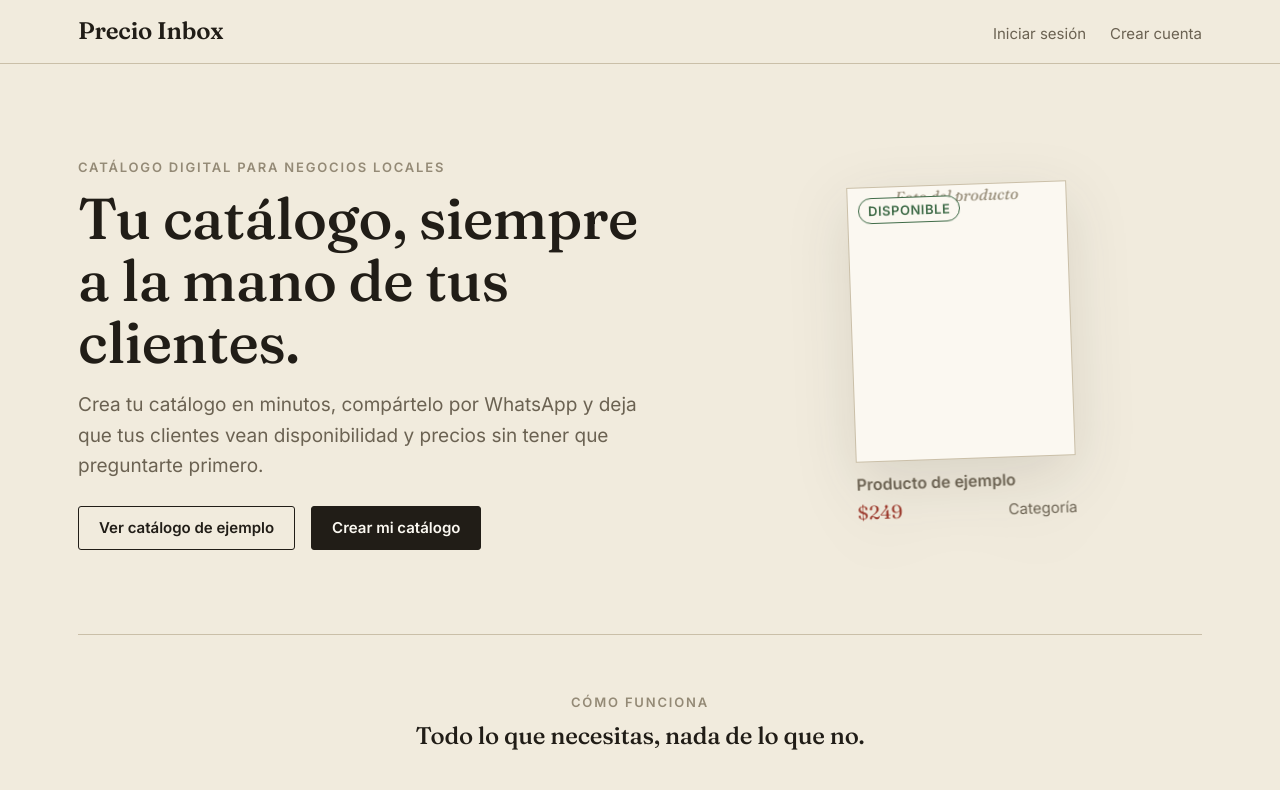
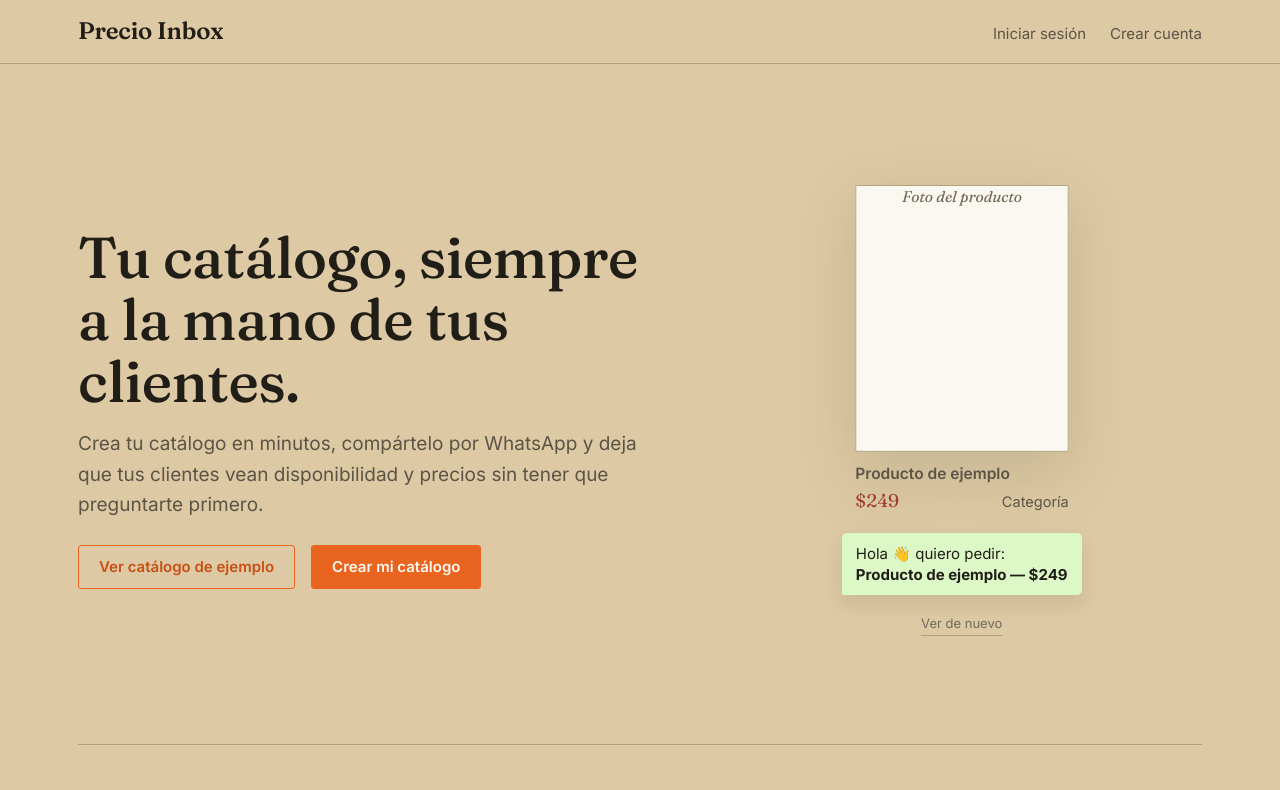
Before and after one commit to umiphos/shelfy-front, a React (Vite) app: page / in a window 1280 px wide. Shown: the top 790 px of the page. Built offline with nearby package versions, Linux system fonts and the light colour scheme; no server answers.

Commit message:
[ADD] add hero and change paper color to new design

```diff
--- a/src/App.css
+++ b/src/App.css
@@ -687,14 +687,50 @@ p {
   gap: var(--space-3);
 }
 
+.btn--marigold {
+  background: var(--marigold);
+  border-color: var(--marigold);
+  color: var(--paper-raised);
+}
+
+.btn--marigold:hover:not(:disabled) {
+  background: var(--marigold-deep);
+  border-color: var(--marigold-deep);
+}
+
+.btn--outline-marigold {
+  background: transparent;
+  border-color: var(--marigold);
+  color: var(--marigold-deep);
+}
+
+.btn--outline-marigold:hover:not(:disabled) {
+  background: var(--marigold);
+  color: var(--paper-raised);
+}
+
 /* ---------- Landing (portada pública / inversionistas) ---------- */
 
 .landing__hero {
+  position: relative;
   display: grid;
   grid-template-columns: minmax(0, 1.1fr) minmax(0, 0.9fr);
   gap: var(--space-6);
   align-items: center;
   padding: var(--space-6) 0 var(--space-7);
+}
+
+.landing__hero::before {
+  content: '';
+  position: absolute;
+  top: 0;
+  bottom: 0;
+  left: 50%;
+  right: 50%;
+  margin-left: -50vw;
+  margin-right: -50vw;
+  background: var(--paper-raised);
+  z-index: -1;
 }
 
 @media (max-width: 780px) {
@@ -725,30 +761,115 @@ p {
 }
 
 .landing__hero-visual {
+  position: relative;
   display: flex;
   justify-content: center;
   padding: var(--space-4);
 }
 
-.landing__mock-card {
+.landing__hero-visual::before {
+  content: '';
+  position: absolute;
+  top: 50%;
+  left: 50%;
+  width: 300px;
+  height: 300px;
+  transform: translate(-50%, -50%);
+  border-radius: 50%;
+  background: var(--marigold-soft);
+  z-index: -1;
+}
+
+.order-demo {
+  position: relative;
+  display: flex;
+  flex-direction: column;
+  align-items: center;
+  gap: var(--space-3);
+}
+
+.order-demo__card {
   width: 220px;
   pointer-events: none;
-  transform: rotate(-2deg);
+  transition: transform 0.2s ease;
   filter: drop-shadow(0 18px 30px rgb(33 29 23 / 12%));
 }
 
-.landing__mock-card .product-card__frame {
+.order-demo__card.is-tapped {
+  transform: scale(0.97);
+}
+
+.order-demo__card .product-card__frame {
   border-color: var(--rule);
+  position: relative;
+}
+
+.order-demo__tap-ripple {
+  position: absolute;
+  inset: 0;
+  border-radius: 50%;
+  background: var(--marigold);
+  opacity: 0;
+  pointer-events: none;
+}
+
+.order-demo__card.is-tapped .order-demo__tap-ripple {
+  animation: order-demo-ripple 0.6s ease-out;
+}
+
+@keyframes order-demo-ripple {
+  0% {
+    opacity: 0.35;
+    transform: scale(0.3);
+  }
+
+  100% {
+    opacity: 0;
+    transform: scale(1.4);
+  }
+}
+
+.order-demo__bubble {
+  max-width: 240px;
+  background: #dcf8c6;
+  border-radius: var(--radius-md) var(--radius-md) var(--radius-md) 2px;
+  padding: 10px 14px;
+  opacity: 0;
+  transform: translateY(8px);
+  transition: opacity 0.35s ease, transform 0.35s ease;
+  box-shadow: 0 8px 20px rgb(33 29 23 / 10%);
+}
+
+.order-demo__bubble.is-visible {
+  opacity: 1;
+  transform: translateY(0);
+}
+
+.order-demo__bubble-text {
+  margin: 0;
+  font-size: var(--fs-200);
+  color: var(--ink);
+  line-height: 1.4;
+}
+
+.order-demo__replay {
+  background: none;
+  border: none;
+  padding: 4px 0;
+  font-size: var(--fs-100);
+  color: var(--ink-faint);
+  border-bottom: 1px solid var(--rule);
+}
+
+.order-demo__replay:hover {
+  color: var(--marigold-deep);
+  border-color: var(--marigold-soft);
 }
 
 .landing__features {
   padding: var(--space-6) 0;
   border-top: 1px solid var(--rule);
   text-align: center;
-}
-
-.landing__features .eyebrow {
-  margin-bottom: var(--space-2);
 }
 
 .landing__features h2 {
--- /dev/null
+++ b/src/components/OrderDemo.jsx
@@ -0,0 +1,85 @@
+import { useEffect, useRef, useState } from 'react'
+
+
+function OrderDemo() {
+  const [step, setStep] = useState(0)
+  const timeouts = useRef([])
+
+
+  function play() {
+    timeouts.current.forEach(clearTimeout)
+    timeouts.current = []
+
+    setStep(0)
+
+    timeouts.current.push(
+      setTimeout(() => setStep(1), 700),
+    )
+
+    timeouts.current.push(
+      setTimeout(() => setStep(2), 1500),
+    )
+  }
+
+
+  useEffect(() => {
+    const initial = setTimeout(play, 500)
+    return () => {
+      clearTimeout(initial)
+      timeouts.current.forEach(clearTimeout)
+    }
+  }, [])
+
+
+  return (
+    <div className="order-demo">
+      <div
+        className={
+          step >= 1
+            ? 'order-demo__card is-tapped'
+            : 'order-demo__card'
+        }
+      >
+        <div className="product-card__frame">
+          <div className="product-card__frame--empty">
+            Foto del producto
+          </div>
+
+          <span className="order-demo__tap-ripple" />
+        </div>
+
+        <p className="product-card__name">Producto de ejemplo</p>
+
+        <div className="product-card__meta">
+          <span className="product-card__price">$249</span>
+          <span>Categoría</span>
+        </div>
+      </div>
+
+      <div
+        className={
+          step >= 2
+            ? 'order-demo__bubble is-visible'
+            : 'order-demo__bubble'
+        }
+      >
+        <p className="order-demo__bubble-text">
+          Hola 👋 quiero pedir:
+          <br />
+          <strong>Producto de ejemplo — $249</strong>
+        </p>
+      </div>
+
+      <button
+        type="button"
+        className="order-demo__replay"
+        onClick={play}
+      >
+        Ver de nuevo
+      </button>
+    </div>
+  )
+}
+
+
+export default OrderDemo
--- a/src/index.css
+++ b/src/index.css
@@ -5,13 +5,13 @@
 
 :root {
   /* Color — "papel" cálido de catálogo, tinta, acentos funcionales */
-  --paper: #f1ebdd;
+  --paper: #ddc9a3;
   --paper-raised: #fbf8f1;
   --ink: #211d17;
-  --ink-soft: #6b6252;
-  --ink-faint: #948a76;
-  --rule: #cabfa8;
-  --rule-soft: #e2d9c5;
+  --ink-soft: #5c5446;
+  --ink-faint: #726a59;
+  --rule: #b09f7d;
+  --rule-soft: #c3b188;
   --indigo: #33465c;
   --indigo-soft: #5c7086;
   --clay: #9c3b2e;
@@ -21,6 +21,11 @@
   --whatsapp-dark: #256e3e;
   --danger: #9c3b2e;
   --overlay: rgb(33 29 23 / 6%);
+
+  /* Marca — naranja mercado, reservado por ahora al landing */
+  --marigold: #e8641f;
+  --marigold-deep: #c94f14;
+  --marigold-soft: #f7d9b8;
 
   /* Tipografía */
   --font-display: "Fraunces", "Iowan Old Style", Georgia, serif;
--- a/src/pages/Home.jsx
+++ b/src/pages/Home.jsx
@@ -2,7 +2,7 @@ import { Link } from 'react-router-dom'
 
 import Nameplate from '../components/Nameplate'
 import SiteFooter from '../components/SiteFooter'
-import StatusBadge from '../components/StatusBadge'
+import OrderDemo from '../components/OrderDemo'
 
 
 const DEMO_CATALOG_URL = 'https://precioinbox.com/catalogo/dummy'
@@ -38,10 +38,6 @@ function Home() {
       <main className="page landing">
         <section className="landing__hero">
           <div className="landing__hero-copy">
-            <p className="eyebrow">
-              Catálogo digital para negocios locales
-            </p>
-
             <h1>
               Tu catálogo, siempre a la mano de tus
               clientes.
@@ -59,47 +55,23 @@ function Home() {
                 href={DEMO_CATALOG_URL}
                 target="_blank"
                 rel="noreferrer"
-                className="btn btn--outline"
+                className="btn btn--outline-marigold"
               >
                 Ver catálogo de ejemplo
               </a>
 
-              <Link to="/registro" className="btn btn--primary">
+              <Link to="/registro" className="btn btn--marigold">
                 Crear mi catálogo
               </Link>
             </div>
           </div>
 
-          <div className="landing__hero-visual" aria-hidden="true">
-            <div className="product-card landing__mock-card">
-              <div className="product-card__frame">
-                <div className="product-card__frame--empty">
-                  Foto del producto
-                </div>
-
-                <StatusBadge
-                  className="product-card__badge"
-                  label="Disponible"
-                  variant="available"
-                />
-              </div>
-
-              <p className="product-card__name">
-                Producto de ejemplo
-              </p>
-
-              <div className="product-card__meta">
-                <span className="product-card__price">
-                  $249
-                </span>
-                <span>Categoría</span>
-              </div>
-            </div>
+          <div className="landing__hero-visual">
+            <OrderDemo />
           </div>
         </section>
 
         <section className="landing__features">
-          <p className="eyebrow">Cómo funciona</p>
           <h2>Todo lo que necesitas, nada de lo que no.</h2>
 
           <div className="landing__feature-grid">
@@ -125,12 +97,12 @@ function Home() {
               href={DEMO_CATALOG_URL}
               target="_blank"
               rel="noreferrer"
-              className="btn btn--outline"
+              className="btn btn--outline-marigold"
             >
               Ver catálogo de ejemplo
             </a>
 
-            <Link to="/registro" className="btn btn--primary">
+            <Link to="/registro" className="btn btn--marigold">
               Crear mi catálogo
             </Link>
           </div>
```
